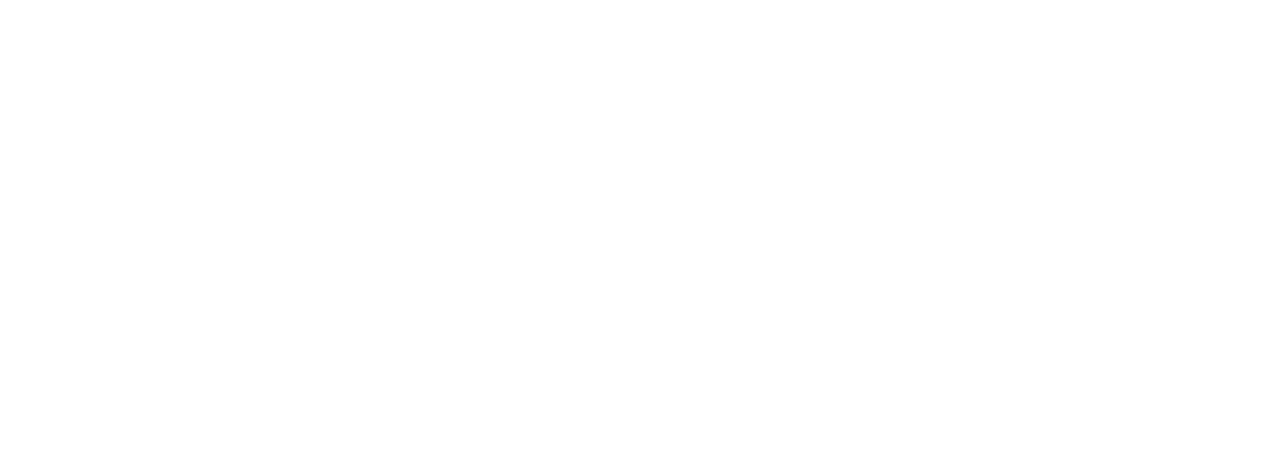
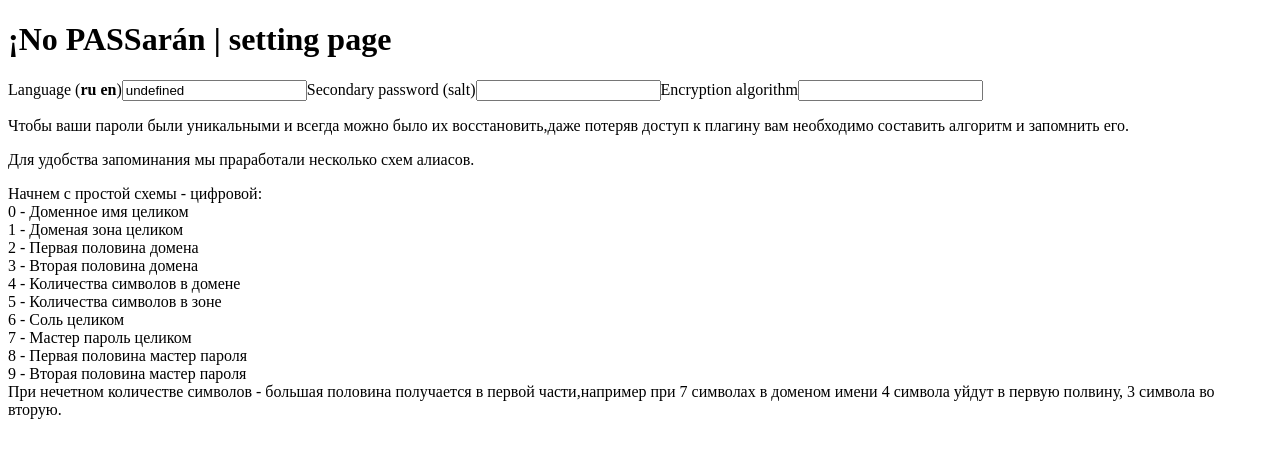
Before and after one commit to BaNru/iNoPASSaran, a browser extension: page setting.html in a window 1280 px wide. Drawn offline with Linux system fonts and the light colour scheme.

Commit message:
Add setting page and basic functions

```diff
--- a/js/core.js
+++ b/js/core.js
@@ -0,0 +1,85 @@
+/**
+ *
+ * saveSetting
+ *
+ * Save setting in Chrome localStorage
+ * Сохранение настроек в локальное хранилище Хрома.
+ *
+ * n - name
+ * v - value
+ *
+ */
+function saveSetting(n,v) {
+	var dataObj = {};
+
+	if (!n) {
+		console.log('Error: No value specified');
+		return;
+	}
+
+	dataObj[n] = v;
+
+	chrome.storage.local.set(dataObj, function() {
+	});
+}
+
+/**
+ *
+ * GeneratorRex
+ * Генерирует поля ввода на странице настроек
+ * Generates an input field on the settings page
+ *
+ * l = label text
+ * n = attr name
+ * v = attr value
+ *
+ */
+function GeneratorRex(l,n,v) {
+	var label, input, intervalId = '';
+
+	label = document.createElement('label');
+	label.innerHTML = l;
+
+	input = document.createElement('input');
+	input.name = n;
+	input.value = v;
+	input.onkeyup = function(e){
+		input.className = 'change';
+		clearTimeout(intervalId);
+		if (e.keyCode == 13) {
+			saveSetting(input.name,input.value);
+			input.className = 'save';
+			return;
+		}
+		intervalId = setTimeout(function() {
+			saveSetting(input.name,input.value);
+			input.className = 'save';
+		}, 2000);
+	};
+	label.appendChild(input);
+
+	document.body.appendChild(label);
+}
+
+
+/**
+ *
+ * checkDefLang
+ *
+ * Сheck default the language
+ *
+ * Проверка языка по-умолчанию и сравнение с имеющимися в плагине.
+ * Если язык системы пользователя присутсвует в плагине,
+ * то возвращается системный язык, если нет,
+ * то возвращается язык по умолчанию - английский.
+ *
+*/
+function checkDefLang(){
+	var deflang = window.navigator.language;
+	for (var key in language) {
+		if (deflang == key) {
+			return key;
+		}
+	}
+	return 'en';
+}
--- a/js/lang.js
+++ b/js/lang.js
@@ -0,0 +1,49 @@
+var language = {
+
+	ru : {
+		title: 'Менеджер паролей ¡No PASSarán',
+		setting_lang: 'Язык',
+		setting_salt: 'Вторичный пароль (соль)',
+		setting_algorithm: 'Алгоритм шифрования',
+		help_algorithm: '<p>Чтобы ваши пароли были уникальными и всегда можно было их восстановить,'
+			+ 'даже потеряв доступ к плагину вам необходимо составить алгоритм и запомнить его.</p>'
+			+ '<p>Для удобства запоминания мы праработали несколько схем алиасов.</p>'
+			+ 'Начнем с простой схемы - цифровой:<br>'
+			+ '0 - Доменное имя целиком<br>'
+			+ '1 - Доменая зона целиком<br>'
+			+ '2 - Первая половина домена<br>'
+			+ '3 - Вторая половина домена<br>'
+			+ '4 - Количества символов в домене<br>'
+			+ '5 - Количества символов в зоне<br>'
+			+ '6 - Соль целиком<br>'
+			+ '7 - Мастер пароль целиком<br>'
+			+ '8 - Первая половина мастер пароля<br>'
+			+ '9 - Вторая половина мастер пароля<br>'
+			+ 'При нечетном количестве символов - большая половина получается в первой части,'
+			+ 'например при 7 символах в доменом имени 4 символа уйдут в первую полвину, 3 символа во вторую.'
+	},
+
+	en : {
+		title: 'Password manager ¡No PASSarán',
+		setting_lang: 'Language',
+		setting_salt: 'Secondary password (salt)',
+		setting_algorithm: 'Encryption algorithm',
+		help_algorithm: '<p>Чтобы ваши пароли были уникальными и всегда можно было их восстановить,'
+			+ 'даже потеряв доступ к плагину вам необходимо составить алгоритм и запомнить его.</p>'
+			+ '<p>Для удобства запоминания мы праработали несколько схем алиасов.</p>'
+			+ 'Начнем с простой схемы - цифровой:<br>'
+			+ '0 - Доменное имя целиком<br>'
+			+ '1 - Доменая зона целиком<br>'
+			+ '2 - Первая половина домена<br>'
+			+ '3 - Вторая половина домена<br>'
+			+ '4 - Количества символов в домене<br>'
+			+ '5 - Количества символов в зоне<br>'
+			+ '6 - Соль целиком<br>'
+			+ '7 - Мастер пароль целиком<br>'
+			+ '8 - Первая половина мастер пароля<br>'
+			+ '9 - Вторая половина мастер пароля<br>'
+			+ 'При нечетном количестве символов - большая половина получается в первой части,'
+			+ 'например при 7 символах в доменом имени 4 символа уйдут в первую полвину, 3 символа во вторую.'
+	}
+
+};
--- a/js/setting.js
+++ b/js/setting.js
@@ -0,0 +1,53 @@
+document.addEventListener('DOMContentLoaded', function() {
+
+	chrome.storage.local.get(function (result) {
+		var cur_lamg, lang, langLisn = '';
+		try {
+			cur_lamg = result.lang||checkDefLang();
+			lang = language[cur_lamg];
+			for (var key in language) {
+				langLisn += '<strong>'+key+'</strong> ';
+			};
+			GeneratorRex(lang.setting_lang + ' (' + langLisn.slice(0,-1) + ')' , 'lang', result.lang);
+
+			GeneratorRex(lang.setting_salt, 'salt', result.salt||'');
+			GeneratorRex(lang.setting_algorithm, 'algorithm', result.algorithm||'');
+
+			document.body.insertAdjacentHTML('beforeend', language[cur_lamg].help_algorithm);
+		} catch(e) {
+			var timer = 4;
+
+			saveSetting('lang',checkDefLang());
+
+			document.body.className = 'error';
+			document.body.innerHTML = 'Language error!<br>Reset language after '+(timer+1)+' seconds!';
+
+			setInterval(function(){
+				if (timer == 0) {
+					window.location.reload();
+				} else {
+					document.body.innerHTML = 'Language error!<br>Reset language after '+timer+' seconds!';
+					timer--;
+				}
+			},1000);
+		};
+	});
+
+});
+
+/**
+ * local storage changed
+ *
+ * Notification of successful conservation
+ * Уведомление об успешном сохранение
+ *
+ */
+chrome.storage.onChanged.addListener(function(changes, namespace) {
+	var div = document.createElement('div');
+	div.className = "notice green";
+	div.innerHTML = 'Сохранено!';
+	document.body.appendChild(div);
+	setTimeout(function(){
+		document.body.removeChild(div);
+	},1000);
+});
--- a/setting.html
+++ b/setting.html
@@ -5,11 +5,13 @@
 	<meta charset="utf-8">
 	<title>¡No PASSarán | setting page</title>
 	<link href="css/style.css" type="text/css" rel="stylesheet">
+	<script type="text/javascript" src="js/lang.js"></script>
 	<script type="text/javascript" src="js/core.js"></script>
+	<script type="text/javascript" src="js/setting.js"></script>
 </head>
 
 <body id="setting_page">
-
+	<h1>¡No PASSarán | setting page</h1>
 </body>
 
 </html>
```
Also changed, not shown: manifest.json.
